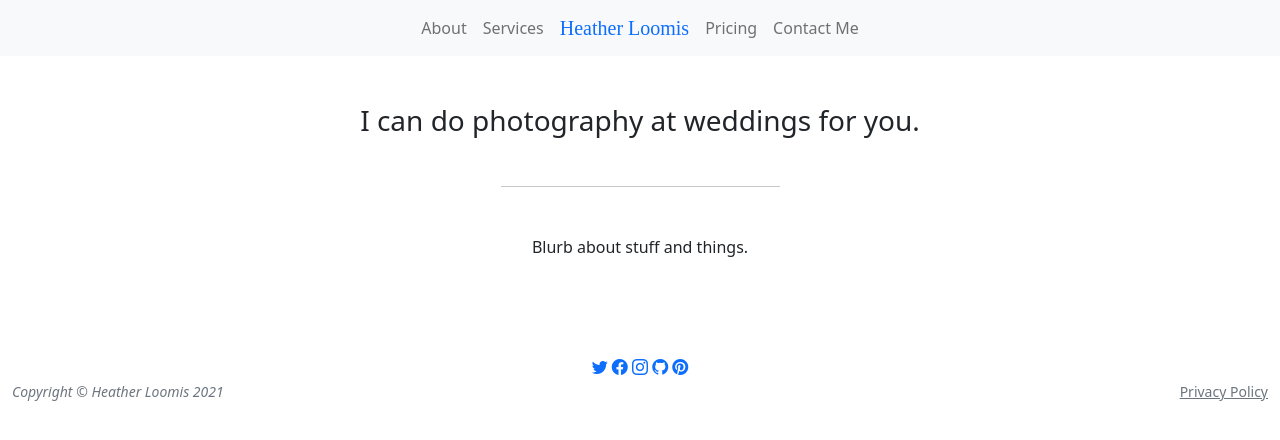
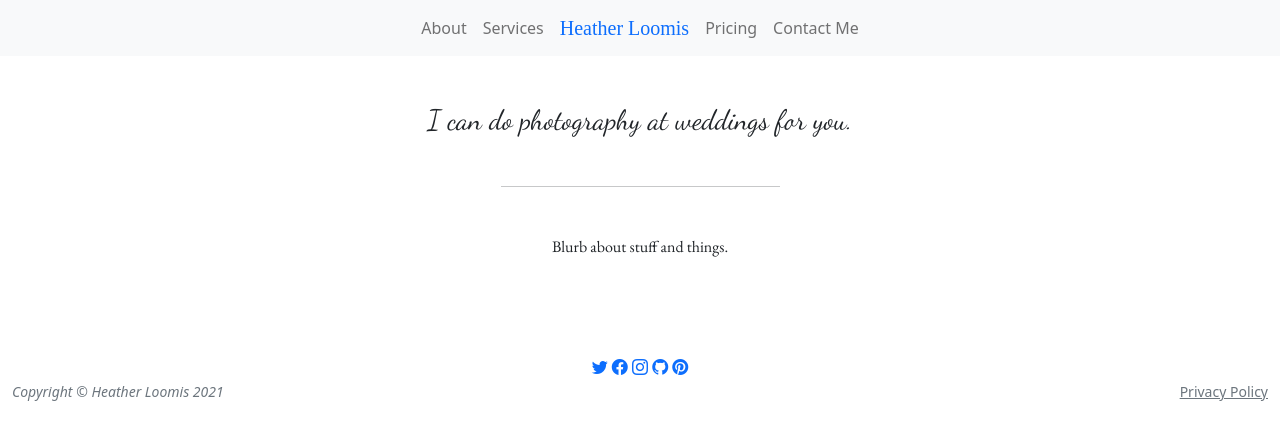
Before and after one commit to heatherloomis/heatherloomis.us, a Jekyll site: the page built from _pages/weddings.html, in a window 1280 px wide. Shown: the top 440 px of the page. Built offline with Jekyll 4.4.1, drawn with Linux system fonts in a browser that asks for light colours; nearby versions of some CDN libraries; some web fonts are replaced.

Commit message:
Renamed a front matter variable.

```diff
--- a/_layouts/page-gallery.html
+++ b/_layouts/page-gallery.html
@@ -4,9 +4,9 @@ layout: default
 <div class="container">
     <div class="row my-5">
         <div class="col text-center">
-            <h3>{{ page.lead }}</h3>
+            <h3 class="page-heading">{{ page.heading }}</h3>
             <hr class="w-25 mx-auto my-5"/>
-            {{ content }}
+            <div class="page-content">{{ content }}</div>
         </div>
     </div>
     {% assign images = site.static_files | where: "gallery", true %}
--- a/_pages/events.html
+++ b/_pages/events.html
@@ -1,7 +1,7 @@
 ---
 layout: page-gallery
 permalink: /events.html
-lead: Stuff at events I can make photos of as well
+heading: Stuff at events I can make photos of as well
 anchor: events
 ---
 <div class="container-fluid">
--- a/_pages/portraits.html
+++ b/_pages/portraits.html
@@ -1,7 +1,7 @@
 ---
 layout: page-gallery
 permalink: /portraits.html
-lead: I can do portraits too and stuff.
+heading: I can do portraits too and stuff.
 anchor: portraits
 ---
 <div class="container-fluid">
--- a/_pages/weddings.html
+++ b/_pages/weddings.html
@@ -1,7 +1,7 @@
 ---
 layout: page-gallery
 permalink: /weddings.html
-lead: I can do photography at weddings for you.
+heading: I can do photography at weddings for you.
 anchor: weddings
 ---
 <div>Blurb about stuff and things.</div>
--- a/_sass/_typography.scss
+++ b/_sass/_typography.scss
@@ -35,3 +35,11 @@
 
 	font-family: 'Dancing Script', cursive;
 }
+
+.page-heading {
+	font-family: 'Dancing Script', cursive;
+}
+
+.page-content {
+	font-family: 'EB Garamond', serif;
+}
```
